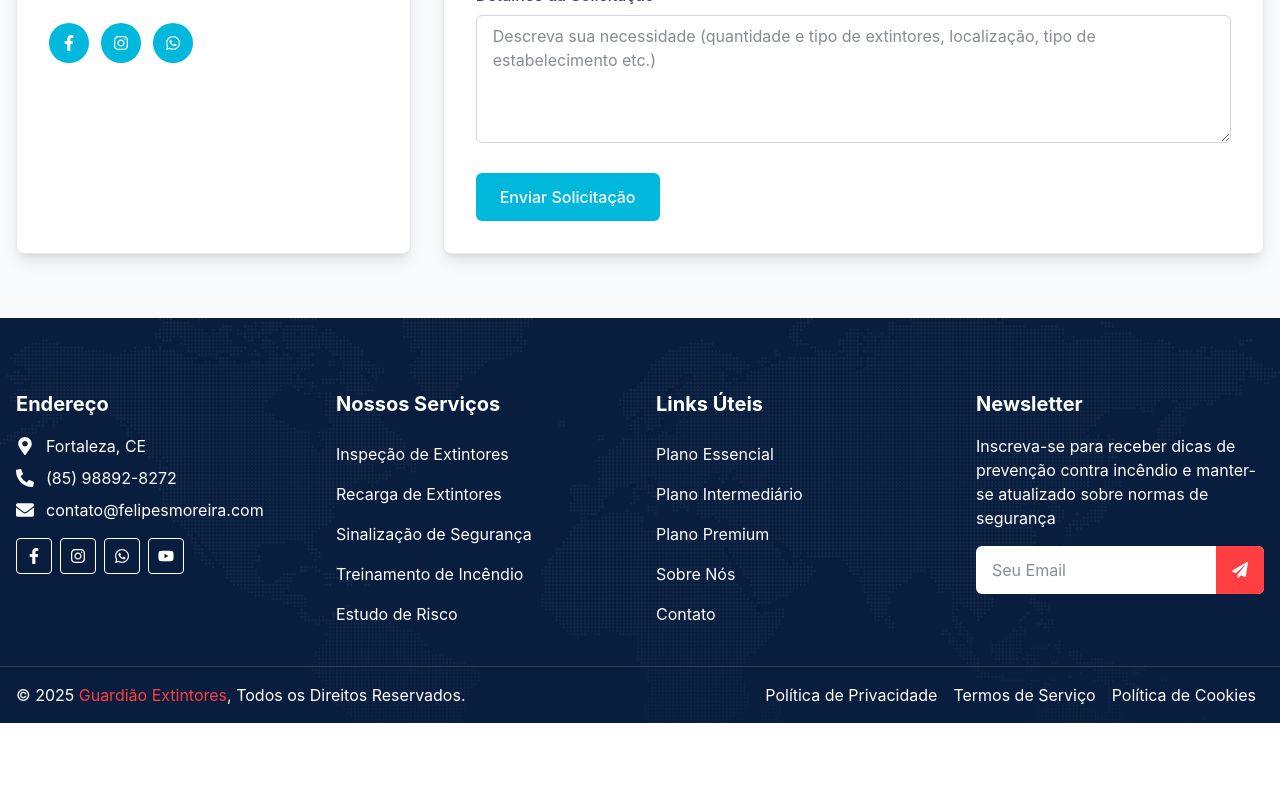
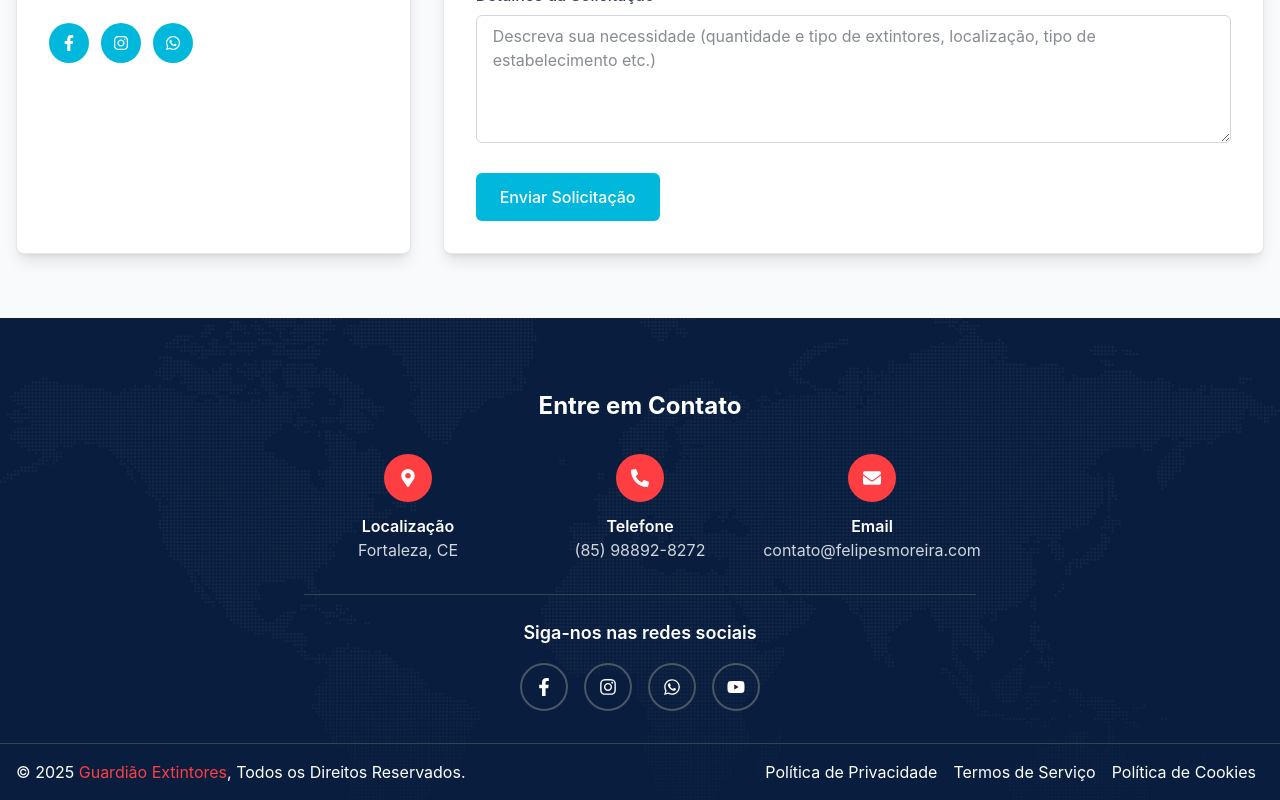
Before and after one commit to efemoreira/guardiao, a Next.js app: page / in a window 1280 px wide. Shown: the part 7178-7978 px from the top of the page. Before the commit the page ends 7901 px from the top, so only its background shows below. Built offline with nearby package versions, Linux system fonts and the light colour scheme.

Commit message:
feat: atualiza layout e estilos do footer, desabilita colunas temporariamente e adiciona instruções de configuração

```diff
--- a/src/components/layout/Footer.tsx
+++ b/src/components/layout/Footer.tsx
@@ -51,16 +51,17 @@ interface FooterProps {
 
 // Componentes auxiliares para cada seção do Footer
 const SocialMediaLinks: React.FC<{ links: SocialMediaLink[] }> = ({ links }) => (
-  <div className="flex pt-2">
+  <div className="flex justify-center gap-4">
     {links.map((link, index) => (
       <a
         key={index}
         href={link.url}
         target="_blank"
         rel="noopener noreferrer"
-        className="w-9 h-9 rounded border border-white flex items-center justify-center mr-2 hover:bg-primary hover:border-primary transition-all duration-300"
+        className="w-12 h-12 rounded-full border-2 border-gray-600 flex items-center justify-center hover:bg-primary hover:border-primary transition-all duration-300 hover:scale-110 hover:-translate-y-1"
+        title={`Siga-nos no ${link.platform}`}
       >
-        <Icon icon={link.icon} />
+        <Icon icon={link.icon} className="text-lg" />
       </a>
     ))}
   </div>
@@ -70,28 +71,42 @@ const ContactSection: React.FC<{ contactInfo: ContactInfo; socialMediaLinks: Soc
   contactInfo,
   socialMediaLinks
 }) => (
-  <div>
-    <h4 className="text-xl font-bold mb-4">Endereço</h4>
-    <p className="flex items-center mb-2">
-      <Icon icon="FaMapMarkerAlt" className="mr-3 text-lg" />
-      {contactInfo.address}
-    </p>
-    <p className="flex items-center mb-2">
-      <Icon icon="FaPhoneAlt" className="mr-3 text-lg" />
+  <div className="text-center w-full max-w-2xl mx-auto">
+    <h4 className="text-2xl font-bold mb-8">Entre em Contato</h4>
+    <div className="grid grid-cols-1 md:grid-cols-3 gap-6 mb-8">
+      <div className="flex flex-col items-center">
+        <div className="w-12 h-12 bg-primary rounded-full flex items-center justify-center mb-3">
+          <Icon icon="FaMapMarkerAlt" className="text-white text-lg" />
+        </div>
+        <p className="font-semibold">Localização</p>
+        <p className="text-gray-300">{contactInfo.address}</p>
+      </div>
+      <div className="flex flex-col items-center">
+        <div className="w-12 h-12 bg-primary rounded-full flex items-center justify-center mb-3">
+          <Icon icon="FaPhoneAlt" className="text-white text-lg" />
+        </div>
+        <p className="font-semibold">Telefone</p>
         <a
           href={generateWhatsAppLink(contactInfo.phone, "Olá! Gostaria de saber mais sobre os serviços da Guardião Extintores.")}
           target="_blank"
           rel="noopener noreferrer"
-        className="hover:text-primary transition-colors"
+          className="text-gray-300 hover:text-primary transition-colors"
         >
           {contactInfo.phone}
         </a>
-    </p>
-    <p className="flex items-center mb-2">
-      <Icon icon="FaEnvelope" className="mr-3 text-lg" />
-      {contactInfo.email}
-    </p>
+      </div>
+      <div className="flex flex-col items-center">
+        <div className="w-12 h-12 bg-primary rounded-full flex items-center justify-center mb-3">
+          <Icon icon="FaEnvelope" className="text-white text-lg" />
+        </div>
+        <p className="font-semibold">Email</p>
+        <p className="text-gray-300">{contactInfo.email}</p>
+      </div>
+    </div>
+    <div className="border-t border-gray-700 pt-6">
+      <h5 className="text-lg font-semibold mb-4">Siga-nos nas redes sociais</h5>
       <SocialMediaLinks links={socialMediaLinks} />
+    </div>
   </div>
 );
 
@@ -174,14 +189,14 @@ const getGridColumnsClass = (columnsCount: number): string => {
     case 0:
       return "";
     case 1:
-      return "grid-cols-1";
+      return "w-full flex justify-center"; // Uma coluna ocupa toda a largura como linha
     case 2:
-      return "grid-cols-1 md:grid-cols-2";
+      return "grid grid-cols-1 md:grid-cols-2";
     case 3:
-      return "grid-cols-1 md:grid-cols-3";
+      return "grid grid-cols-1 md:grid-cols-3";
     case 4:
     default:
-      return "grid-cols-1 md:grid-cols-2 lg:grid-cols-4";
+      return "grid grid-cols-1 md:grid-cols-2 lg:grid-cols-4";
   }
 };
 
@@ -191,6 +206,10 @@ const Footer: React.FC<FooterProps> = (props) => {
   const footerProps = { ...defaultFooterProps, ...props };
 
   // Determinar quais colunas estão ativas
+  // Para ativar outras colunas, altere os valores em footerStrings.ts:
+  // - showServicesColumn: true (para mostrar coluna de serviços)
+  // - showQuickLinksColumn: true (para mostrar coluna de links úteis)
+  // - showNewsletterColumn: true (para mostrar coluna de newsletter)
   const columns: React.ReactNode[] = [];
 
   if (footerProps.showContactColumn) {
@@ -279,7 +298,7 @@ const Footer: React.FC<FooterProps> = (props) => {
       )}
       {showColumnsSection && (
         <div className="container mx-auto px-4" style={{ position: 'relative', zIndex: 2 }}>
-          <div className={`grid ${gridClass} gap-8 py-8`}>
+          <div className={`${gridClass} ${columns.length > 1 ? 'gap-8' : ''} py-8`}>
             {columns}
           </div>
         </div>
--- a/src/lib/defaultStrings/footerStrings.ts
+++ b/src/lib/defaultStrings/footerStrings.ts
@@ -43,9 +43,9 @@ export interface FooterStrings {
 
 export const footerStrings: FooterStrings = {
   showContactColumn: true,
-  showServicesColumn: true,
-  showQuickLinksColumn: true,
-  showNewsletterColumn: true,
+  showServicesColumn: false, // Desabilitado temporariamente - conteúdo em desenvolvimento
+  showQuickLinksColumn: false, // Desabilitado temporariamente - conteúdo em desenvolvimento
+  showNewsletterColumn: false, // Desabilitado temporariamente - conteúdo em desenvolvimento
   contactInfo: {
     address: "Fortaleza, CE",
     phone: "(85) 98892-8272",
@@ -60,26 +60,27 @@ export const footerStrings: FooterStrings = {
   servicesColumn: {
     title: "Nossos Serviços",
     links: [
-      { text: "Inspeção de Extintores", url: "/servicos/inspecao" },
-      { text: "Recarga de Extintores", url: "/servicos/recarga" },
-      // { text: "Venda de Extintores", url: "/servicos/venda" },
-      { text: "Sinalização de Segurança", url: "/servicos/sinalizacao" },
-      { text: "Treinamento de Incêndio", url: "/servicos/treinamento" },
-      { text: "Estudo de Risco", url: "/servicos/estudo-risco" }
+      // Conteúdo será adicionado quando o site estiver mais completo
+      // { text: "Inspeção de Extintores", url: "/servicos/inspecao" },
+      // { text: "Recarga de Extintores", url: "/servicos/recarga" },
+      // { text: "Sinalização de Segurança", url: "/servicos/sinalizacao" },
+      // { text: "Treinamento de Incêndio", url: "/servicos/treinamento" },
+      // { text: "Estudo de Risco", url: "/servicos/estudo-risco" }
     ]
   },
   quickLinksColumn: {
     title: "Links Úteis",
     links: [
-      { text: "Plano Essencial", url: "/planos/essencial" },
-      { text: "Plano Intermediário", url: "/planos/intermediario" },
-      { text: "Plano Premium", url: "/planos/premium" },
-      { text: "Sobre Nós", url: "/sobre" },
-      { text: "Contato", url: "/contato" }
+      // Conteúdo será adicionado quando o site estiver mais completo
+      // { text: "Plano Essencial", url: "/planos/essencial" },
+      // { text: "Plano Intermediário", url: "/planos/intermediario" },
+      // { text: "Plano Premium", url: "/planos/premium" },
+      // { text: "Sobre Nós", url: "/sobre" },
+      // { text: "Contato", url: "/contato" }
     ]
   },
   newsletterTitle: "Newsletter",
-  newsletterText: "Inscreva-se para receber dicas de prevenção contra incêndio e manter-se atualizado sobre normas de segurança",
+  newsletterText: "Em breve: Newsletter com dicas de prevenção contra incêndio e atualizações sobre normas de segurança",
   newsletterPlaceholder: "Seu Email",
   copyright: {
     companyName: "Guardião Extintores",
```
Also changed, not shown: 1 other file (tests, documents, lock files or other folders). Lines whose indentation alone changed are shown as unchanged.
